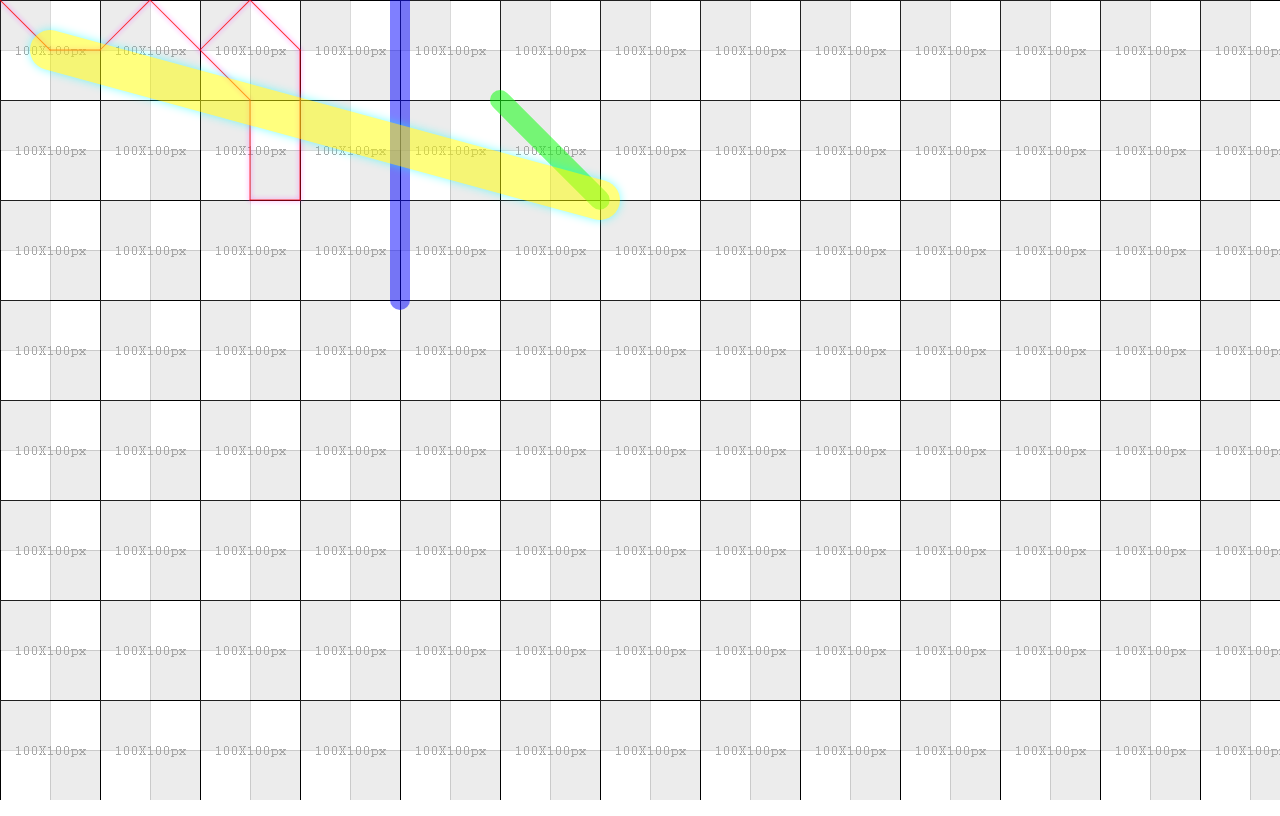
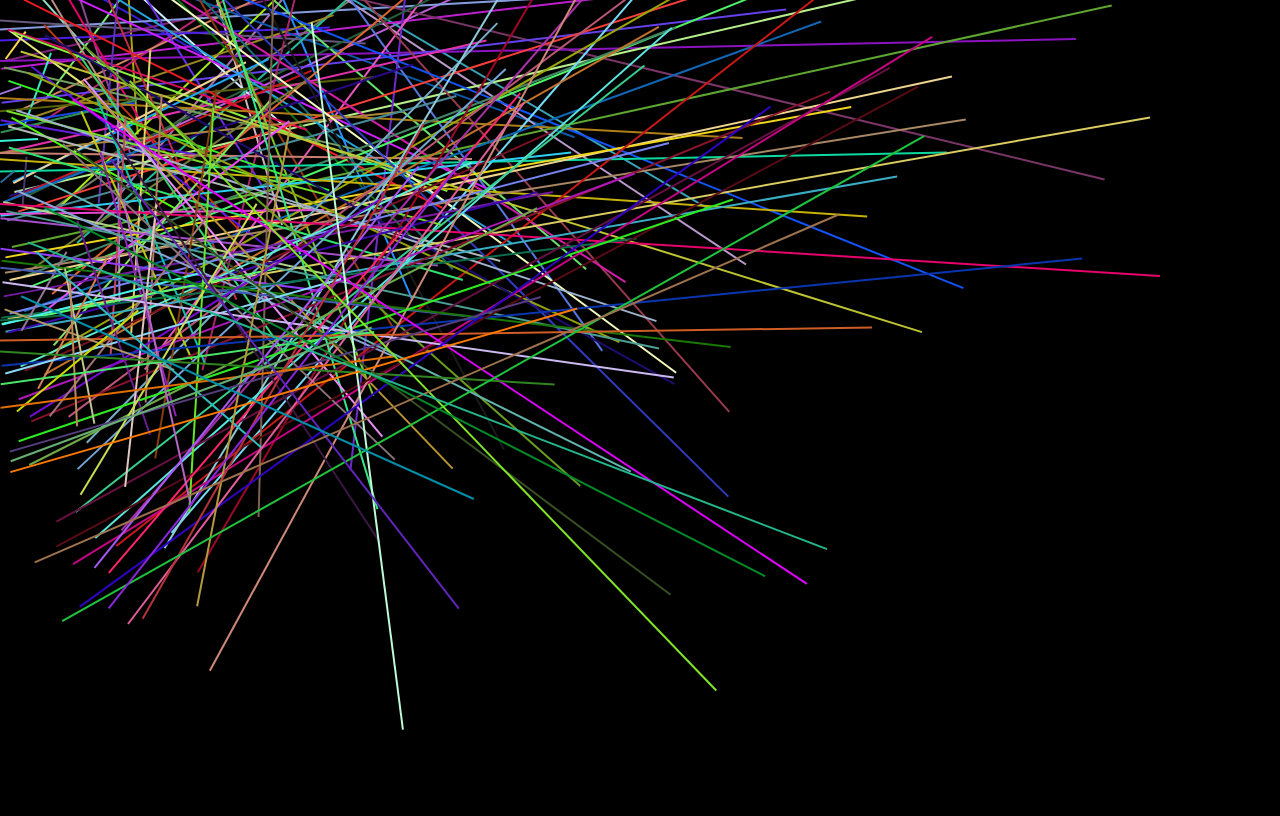
Before and after one commit to ajsoriar/div-lines, a website: page demo/demo-2.html in a window 1280 px wide. Drawn offline with Linux system fonts and the light colour scheme; animation ran at ten frames a second.

Commit message:
Update demos

```diff
--- a/demo/demo-2.html
+++ b/demo/demo-2.html
@@ -1,37 +1,61 @@
 <!DOCTYPE html>
     <head>
-        <title>line(x,y)</title>
-        <style type="text/css">
+    <title>div-lines.js</title>
+    <style type="text/css">
 
-            body {
-                overflow: hidden;
-                background-image: url("bg-005.gif");
-            }
+        body {
+            overflow: hidden;
+            /* background-image: url("bg-005.gif"); */
+            background-color: black;
+            width: 100vw;
+            height: 100vh;
+        }
 
-        </style>
+    </style>
     </head>
 
     <body>
         <div id="mainContainer" class="mainContainer">
             <div id="line" class="line extra"></div>
         </div>
-        <script src="../src/div-lines.js"></script>
-        <script>
-            // (idString,x1,y1,x2,y2,weight,color,opacity, roundBorder, longSombra, colSombra);
-            dljs.linex(null,0  ,0  ,50 ,50 , 1, "#ff0000",0.8, true, 5, "#ff00ff");
-            dljs.linex(null,50 ,50 ,100,50 , 1, "#ff0000",0.8, true, 5, "#ff00ff");
-            dljs.linex(null,100,50 ,150,0  , 1, "#ff0000",0.8, true, 5, "#ff00ff");
-            dljs.linex(null,150,0  ,250,100, 1, "#ff0000",0.8, true, 5, "#ff00ff");
-            dljs.linex(null,250,100,250,200, 1, "#ff0000",0.8, true, 5, "#ff00ff");
-            dljs.linex(null,250,200,300,200, 1, "#ff0000",0.8, true, 5, "#ff00ff");
-            dljs.linex(null,300,200,300,50 , 1, "#ff0000",0.8, true, 5, "#ff00ff" );
-            dljs.linex(null,300,50 ,250,0  , 1, "#ff0000",0.8, true, 5, "#ff00ff" );
-            dljs.linex(null,250,0  ,200,50 , 1, "#ff0000",0.8, true, 5, "#ff00ff" );
-            dljs.linex(null,100,100,400,300,10);
-            dljs.linex(null,400,300,400,0  ,20,"#0000ff",0.5);
-            dljs.linex(null,500,100,600,200,20,"#00ff00",0.5);
-            dljs.linex(null,50 ,50 ,600,200,40,"#ffff00",0.5,true,10,"#00ffff");
+        <script src="../dist/div-lines.min.js"></script>
+        <!-- <script src="../src/div-lines.js"></script> -->
+        <script >
+
+            var NUM_OF_LINES = 200;
+            var u = dljs.utils;
+            var str = '';
+
+            var container = dljs.init();
+
+            // Slow!
+
+            /*
+            var animate = function(time)  {
+                container.el.innerHTML="";
+                for (var i = 0; i < NUM_OF_LINES; i++) {
+                    dljs.rndLine();
+                }
+                window.requestAnimationFrame( animate );
+            };
+            window.requestAnimationFrame( animate );
+            */
+
+            // Fast!
+
+            // dljs.getFastLineString = function (x1,y1,x2,y2,weight,color){
+            var animate = function(time)  {
+                var str = '';
+                for (var i = 0; i < NUM_OF_LINES; i++) {
+                    str+=dljs.getFastLineString( u.rndX(), u.rndY(), u.rndX(), u.rndY(), 2, u.rndColor() );
+                }
+                container.el.innerHTML=str;
+                window.requestAnimationFrame( animate );
+            };
+            window.requestAnimationFrame( animate );
+
+
         </script>
+    </body>
 
-    </body>
 </html>
```
Also changed, not shown: demo/demo-1.html (+24 -11 lines), demo/demo-3.html (added, +41 -0 lines).
